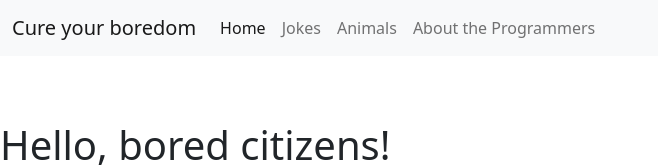
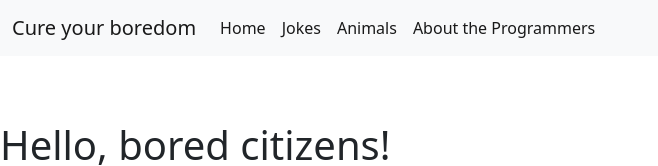
Before and after one commit to hunterstorm/frontEndGroupProject, a plain HTML site: page homepage.html in a window 1280 px wide. Shown: the top 166 px of the page, without its empty margins (0-658 px from the left). Drawn offline with nearby package versions, Linux system fonts and the light colour scheme.

Commit message:
updated nav bar

```diff
--- a/homepage.html
+++ b/homepage.html
@@ -18,9 +18,9 @@
         <div class="collapse navbar-collapse" id="navbarNavAltMarkup">
           <div class="navbar-nav">
             <a class="nav-link active" aria-current="page" href="#">Home</a>
-            <a class="nav-link" href="jokespage.html">Jokes</a>
-            <a class="nav-link" href="Animals.html">Animals</a>
-            <a class="nav-link" href="AboutPage.html">About the Programmers</a>
+            <a class="nav-link active" href="jokespage.html">Jokes</a>
+            <a class="nav-link active" href="Animals.html">Animals</a>
+            <a class="nav-link active" href="AboutPage.html">About the Programmers</a>
           </div>
         </div>
       </div>
```
